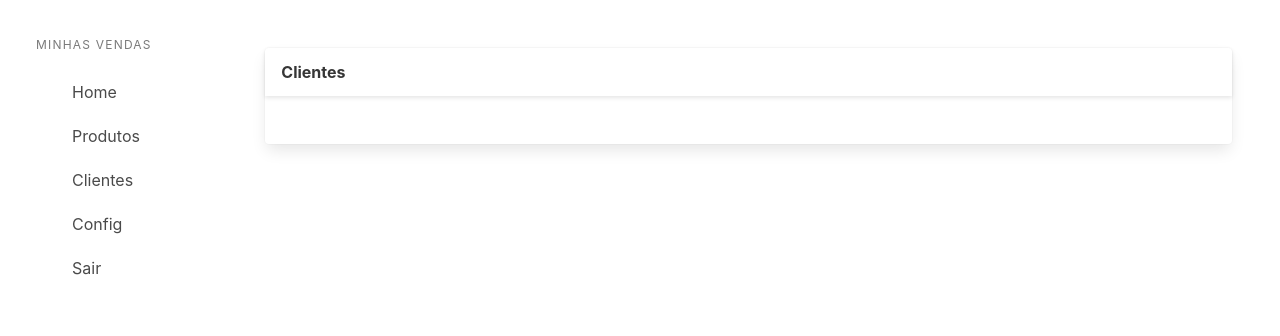
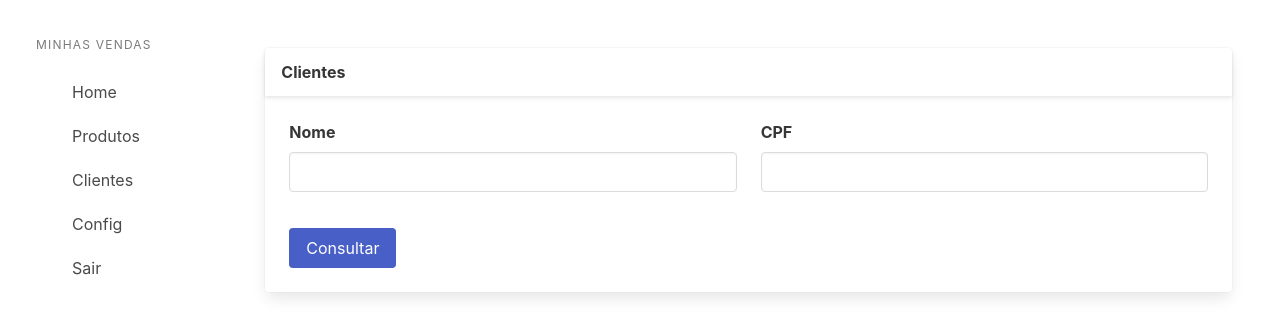
Before and after one commit to DevFullStack-Franklyn-R-Silva/Sistema-de-Vendas-Fullstack-Next.js-Spring-Boot-React-TS-e-Jasper-Reports, a Next.js app in the folder frontend/: page /consultas/clientes in a window 1280 px wide. Shown: the top 336 px of the page. Built offline with nearby package versions, Linux system fonts and the light colour scheme; what @4us-dev/utils would draw is missing.

Commit message:
Formulário de consulta de clientes

```diff
--- a/frontend/src/components/clientes/listagem/index.tsx
+++ b/frontend/src/components/clientes/listagem/index.tsx
@@ -1,10 +1,55 @@
-import {Layout } from "components"
+import { Input, Layout } from "components";
+import { useFormik } from "formik";
 
+interface ConsultaClientesForm {
+    nome?: string;
+    cpf?: string;
+}
 
 export const ListagemClientes: React.FC = () => {
+    const handleSubmit = (filtro: ConsultaClientesForm) => {
+        console.log(filtro);
+    };
+
+    const {
+        handleSubmit: formikSubmit,
+        values: filtro,
+        handleChange,
+    } = useFormik<ConsultaClientesForm>({
+        onSubmit: handleSubmit,
+        initialValues: { nome: "", cpf: "" },
+    });
+
     return (
         <Layout titulo="Clientes">
-
+            <form onSubmit={formikSubmit}>
+                <div className="columns">
+                    <Input
+                        label="Nome"
+                        id="nome"
+                        name="nome"
+                        value={filtro.nome}
+                        columnClasses="is-half"
+                        onChange={handleChange}
+                        autoComplete="off"
+                    />
+                    <Input
+                        label="CPF"
+                        id="cpf"
+                        name="cpf"
+                        value={filtro.cpf}
+                        columnClasses="is-half"
+                        onChange={handleChange}
+                    />
+                </div>
+                <div className="field is-grouped">
+                    <div className="control">
+                        <button className="button is-link" type="submit">
+                            Consultar
+                        </button>
+                    </div>
+                </div>
+            </form>
         </Layout>
-    )
-}
+    );
+};
```
